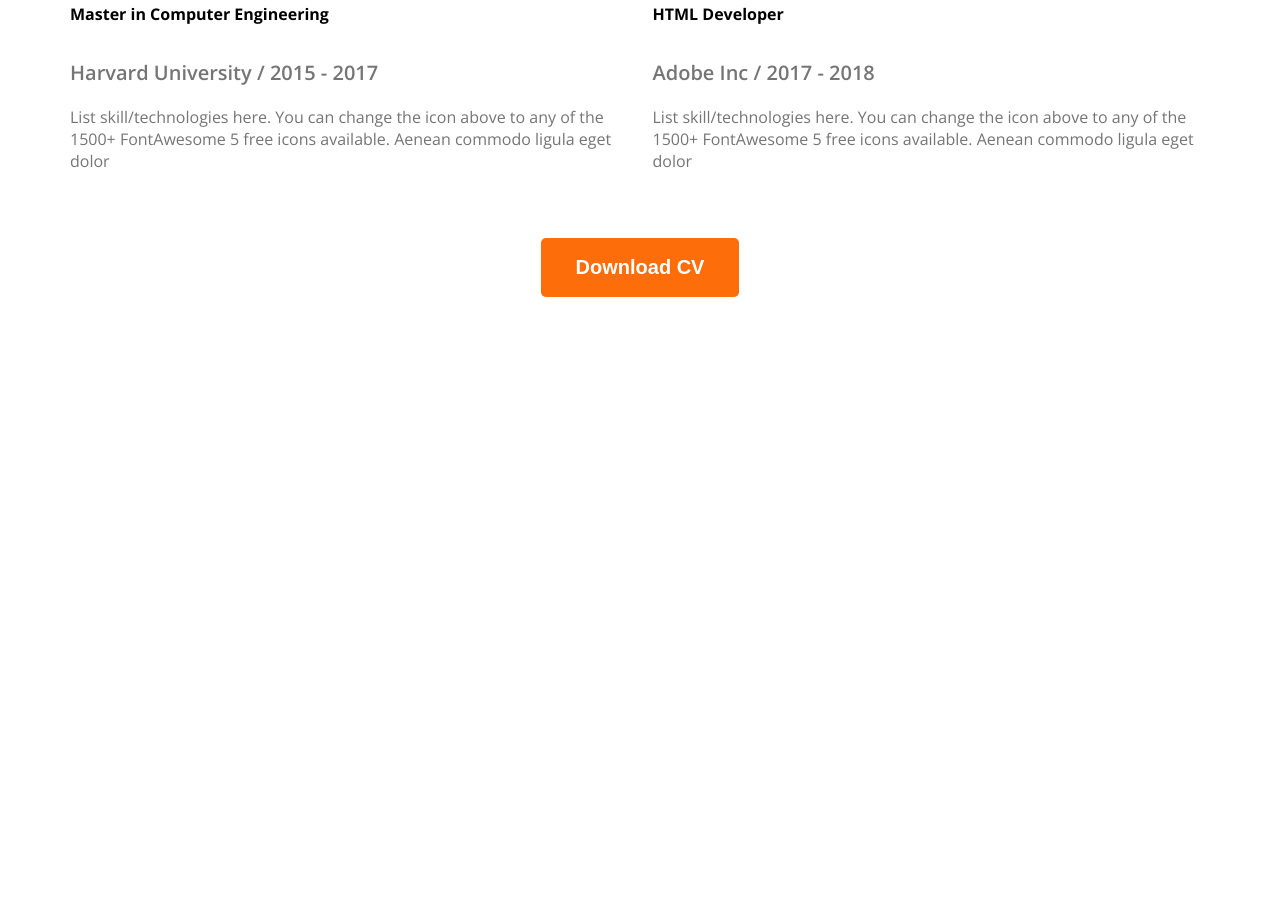
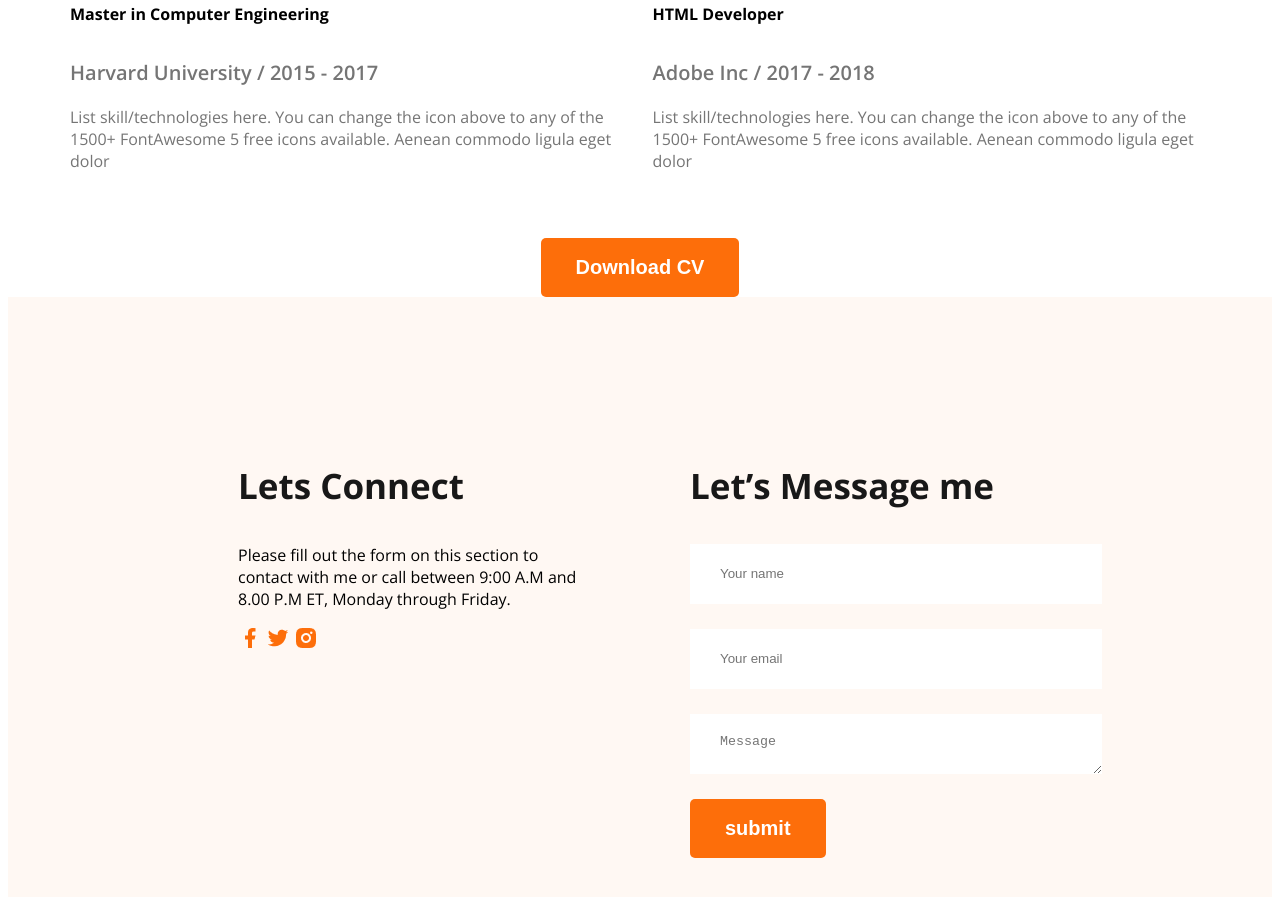
Before and after one commit to rashedul25389/my-portfolio, a plain HTML site: page index.html in a window 1280 px wide. Shown: the part 3019-3916 px from the top of the page. Before the commit the page ends 3324 px from the top, so only its background shows below. Drawn offline with nearby package versions, Linux system fonts and the light colour scheme.

Commit message:
added alls

```diff
--- a/index.html
+++ b/index.html
@@ -140,8 +140,24 @@ to any of the 1500+ FontAwesome 5 free icons available. Aenean commodo ligula eg
             </div>
         </section>
     </main>
-    <footer>
+    <footer class="secondary-bg">
+        <div class="footer-column">
+            <h3 class="section-title">Lets Connect</h3>
+            <p class="section-description">Please fill out the form on this section to contact with me or call between 9:00 A.M and 8.00 P.M ET, Monday through Friday.</p>
+            <div>
+                <a href=""><img src="images/icons/facebook.png" alt=""></a>
+                <a href=""><img src="images/icons/twitter.png" alt=""></a>
+                <a href=""><img src="images/icons/insta.png" alt=""></a>
+            </div>
+        </div>
+        <div class="footer-column">
+            <h3 class="section-title">Let’s Message me</h3>
+            <input type="text" name="" id="" placeholder="Your name">
+            <input type="email" name="" id="" placeholder="Your email">
+            <textarea name="" cols="30" rows="20" id="" placeholder="Message"></textarea>
+            <input class="btn-primary" type="submit" value="submit">
 
+        </div>
     </footer>
 </body>
 </html>
--- a/styles/portfolio.css
+++ b/styles/portfolio.css
@@ -163,3 +163,23 @@ main{
 .resume-download-cv{
     margin-top: 50px;
 }
+
+/* style of Footer */
+footer{
+    display: flex;
+    padding: 130px 230px;
+    gap: 100px;
+}
+.footer-column{
+    width: 50%;
+}
+footer input[type="text"], footer input[type="email"], footer textarea{
+    padding: 20px 30px;
+    display: block;
+    width: 100%;
+    height: 20px;
+    background-color: white
+    border-radius: 5px;
+    margin-bottom: 25px;
+    border: none;
+}
```
